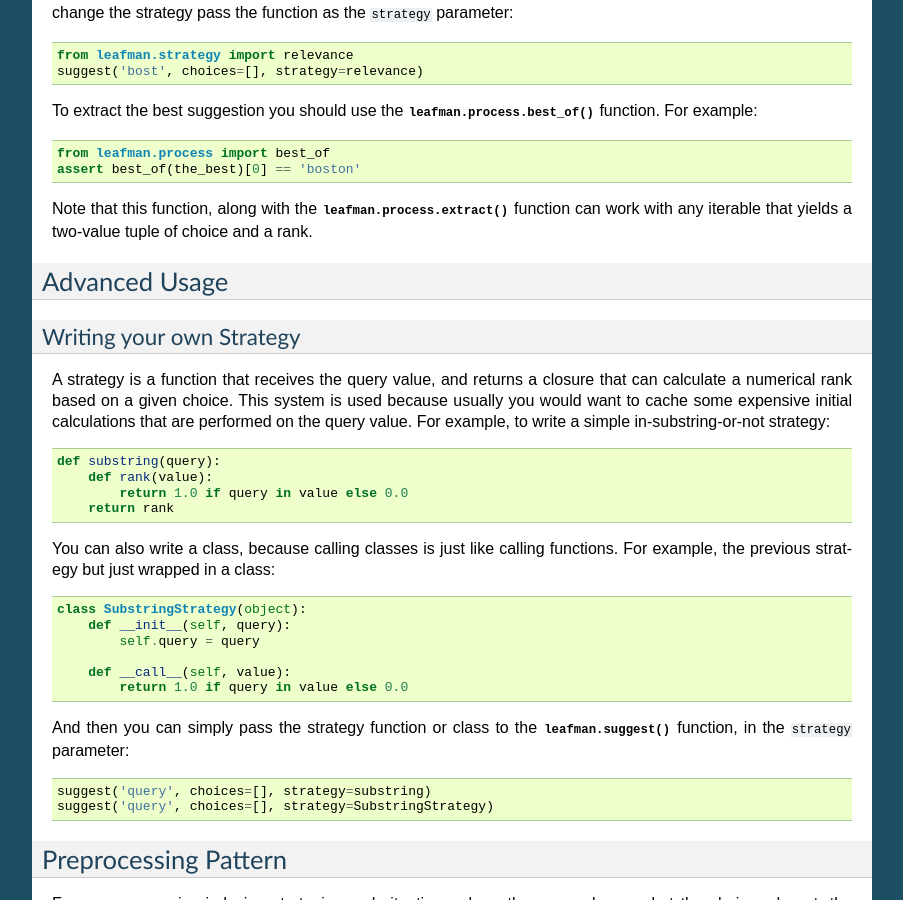
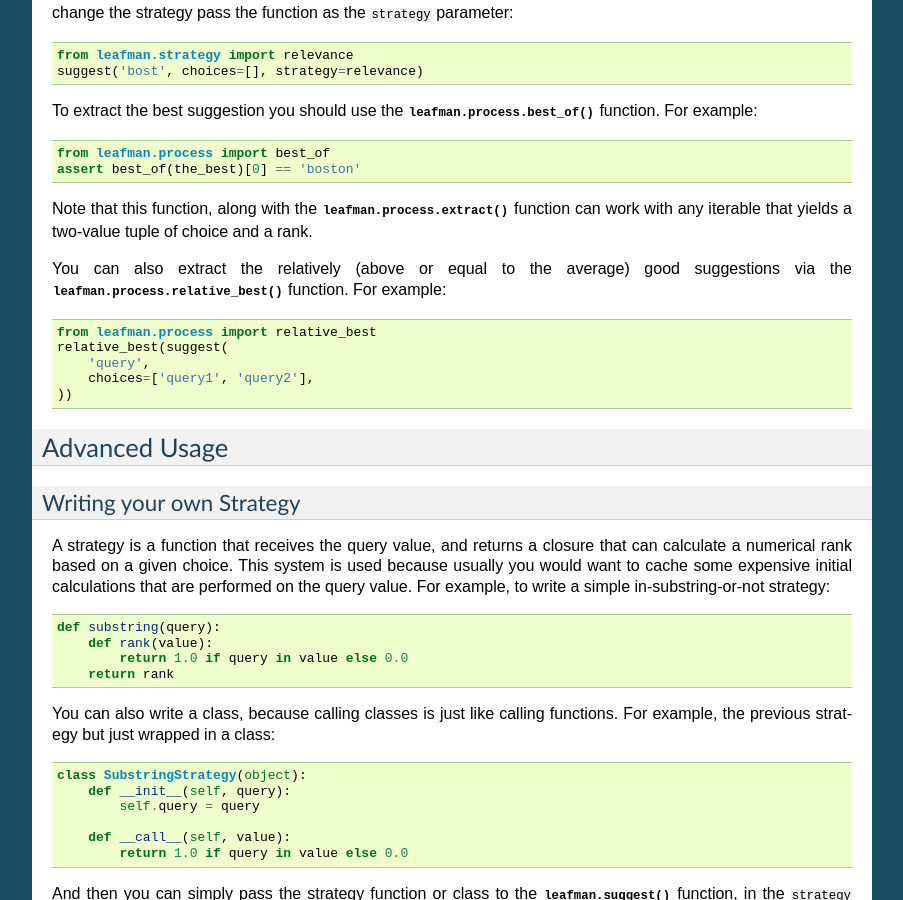
Before and after one commit to Cloudxtreme/leafman, a Sphinx documentation site: the page built from docs/usage.rst, in a window 1280 px wide and 900 px high, scrolled down 779 px. Shown: the whole window, without its empty margins (198-1101 px from the left). Built offline with Sphinx 7.4.7, drawn with Linux system fonts in a browser that asks for light colours.

Commit message:
update docs for new function

```diff
--- a/docs/usage.rst
+++ b/docs/usage.rst
@@ -82,6 +82,19 @@ Note that this function, along with the
 can work with any iterable that yields a
 two-value tuple of choice and a rank.
 
+You can also extract the relatively (above
+or equal to the average) good suggestions
+via the :func:`leafman.process.relative_best`
+function. For example:
+
+.. code-block:: python
+
+    from leafman.process import relative_best
+    relative_best(suggest(
+        'query',
+        choices=['query1', 'query2'],
+    ))
+
 
 ##############
 Advanced Usage
@@ -132,9 +145,9 @@ in the ``strategy`` parameter:
     suggest('query', choices=[], strategy=SubstringStrategy)
 
 
-#####################
+~~~~~~~~~~~~~~~~~~~~~
 Preprocessing Pattern
-#####################
+~~~~~~~~~~~~~~~~~~~~~
 
 For more expensive indexing strategies and situations
 where the query changes but the choices do not, the
```
